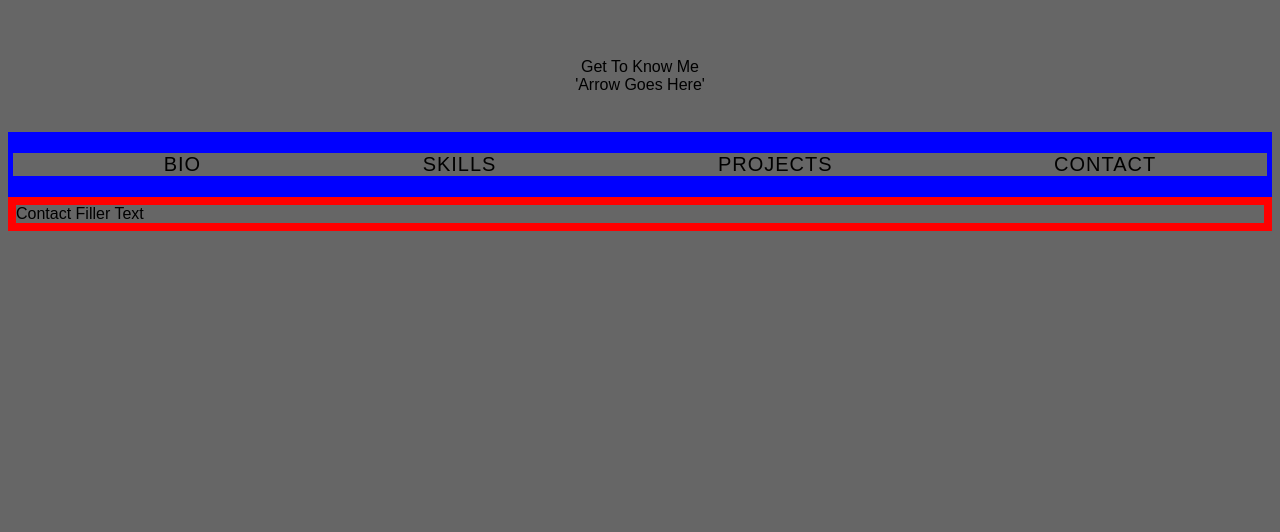
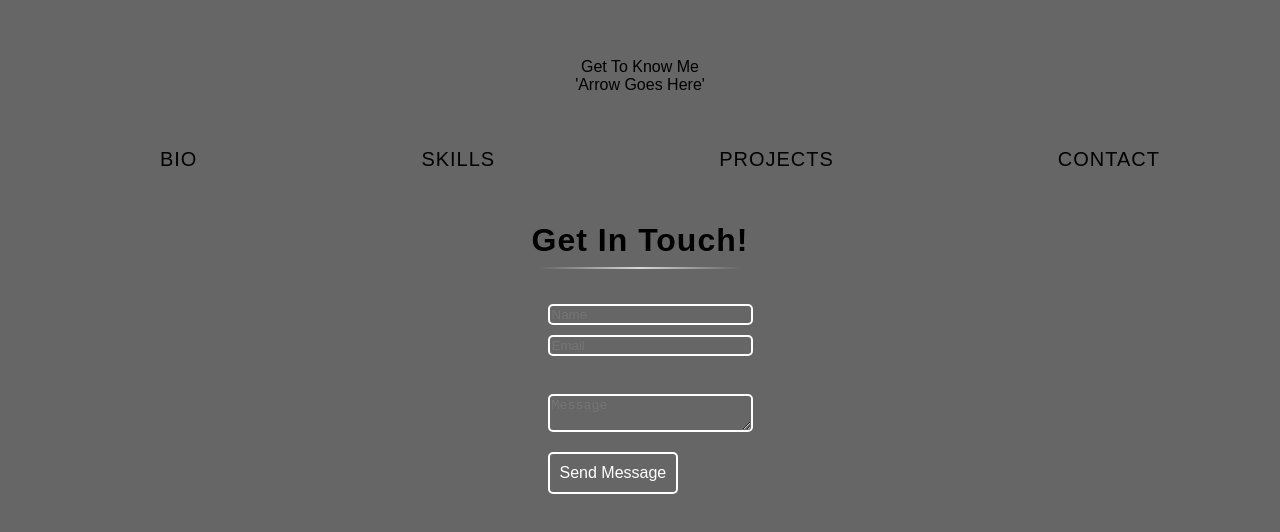
Before and after one commit to totsuka1/Portfolio, a React (Create React App) app: page /Contact in a window 1280 px wide. Shown: the part 676-1208 px from the top of the page. Built offline with nearby package versions, Linux system fonts and the light colour scheme.

Commit message:
Contact form outline

```diff
--- a/package.json
+++ b/package.json
@@ -9,6 +9,7 @@
   "author": "",
   "license": "ISC",
   "dependencies": {
+    "emailjs-com": "^3.2.0",
     "react": "^17.0.2",
     "react-dom": "^17.0.2",
     "react-router-dom": "^6.2.1",
--- a/src/components/2-Navbar/navbar.css
+++ b/src/components/2-Navbar/navbar.css
@@ -1,6 +1,4 @@
 #navbar {
-  background: blue;
-  padding: 5px;
   transition: all 0.8s;
 }
 
--- a/src/components/3-Main/Contact/Contact.js
+++ b/src/components/3-Main/Contact/Contact.js
@@ -1,10 +1,80 @@
 import React from "react";
+import emailjs from "emailjs-com";
 
 import "./contact.css";
 
 class Contact extends React.Component {
+  constructor(props) {
+    super(props);
+    this.state = {
+      name: "",
+      email: "",
+      message: "",
+    };
+    this.clearState = this.clearState.bind(this);
+    this.handleChange = this.handleChange.bind(this);
+    this.handleSubmit = this.handleSubmit.bind(this);
+  }
+
+  clearState() {
+    this.setState({ name: "", email: "", message: "" });
+  }
+
+  handleChange(evt) {
+    const { name, value } = evt.target;
+    this.setState((state) => ({ ...state, [name]: value }));
+  }
+
+  handleSubmit(evt) {
+    // code for emailjs
+  }
+
   render() {
-    return <div className="contact-container">Contact Filler Text</div>;
+    return (
+      <div id="contact">
+        <div className="text-container">
+          <div className="contact-intro">
+            <h2>Get In Touch!</h2>
+          </div>
+        </div>
+        <div className="contact-container">
+          <form name="message-form" onSubmit={this.handleSubmit}>
+            <input
+              type="text"
+              id="name"
+              name="name"
+              className="form-contents"
+              value={this.state.name}
+              placeholder="Name"
+              required
+              onChange={this.handleChange}
+            />
+            <input
+              type="email"
+              id="email"
+              name="email"
+              className="form-contents"
+              value={this.state.email}
+              placeholder="Email"
+              required
+              onChange={this.handleChange}
+            />
+            <br />
+            <textarea
+              name="message"
+              className="form-contents"
+              value={this.state.message}
+              placeholder="Message"
+              required
+              onChange={this.handleChange}
+            />
+            <button type="submit" className="contact-submit-button">
+              Send Message
+            </button>
+          </form>
+        </div>
+      </div>
+    );
   }
 }
 
--- a/src/components/3-Main/Contact/contact.css
+++ b/src/components/3-Main/Contact/contact.css
@@ -0,0 +1,64 @@
+#contact h2 {
+  position: relative;
+  font-size: 32px;
+  letter-spacing: 1px;
+  margin-bottom: 5px;
+  padding-bottom: 10px;
+}
+
+#contact h2::after {
+  position: absolute;
+  content: "";
+  height: 2px;
+  width: 200px;
+  bottom: 0;
+  margin-left: auto;
+  margin-right: auto;
+  left: 0;
+  right: 0;
+  background-image: linear-gradient(
+    90deg,
+    hsla(0, 0%, 100%, 0),
+    #fff,
+    hsla(0, 0%, 100%, 0)
+  );
+  opacity: 0.75;
+}
+
+.text-container {
+  text-align: center;
+  display: flex;
+  flex-direction: column;
+}
+
+.contact-container {
+  padding-top: 20px;
+  display: flex;
+  width: 100%;
+  flex-direction: column;
+  align-items: center;
+}
+
+.form-contents {
+  color: white;
+  display: block;
+  width: 100%;
+  margin: 10px;
+  border: 2px solid white;
+  border-radius: 5px;
+}
+
+.contact-submit-button {
+  color: white;
+  padding: 10px;
+  margin: 10px;
+  font-size: 16px;
+  border-radius: 5px;
+  border: 2px solid white;
+}
+
+.contact-submit-button:hover {
+  color: rgb(102, 102, 102);
+  background: white;
+  transition: 0.5s;
+}
--- a/src/components/3-Main/main.css
+++ b/src/components/3-Main/main.css
@@ -2,7 +2,6 @@
   height: 90vh;
 }
 
-.main-overlay {
-  background: red;
+/* .main-overlay {
   background-size: cover;
-}
+} */
```
Also changed, not shown: 1 other file (tests, documents, lock files or other folders).
